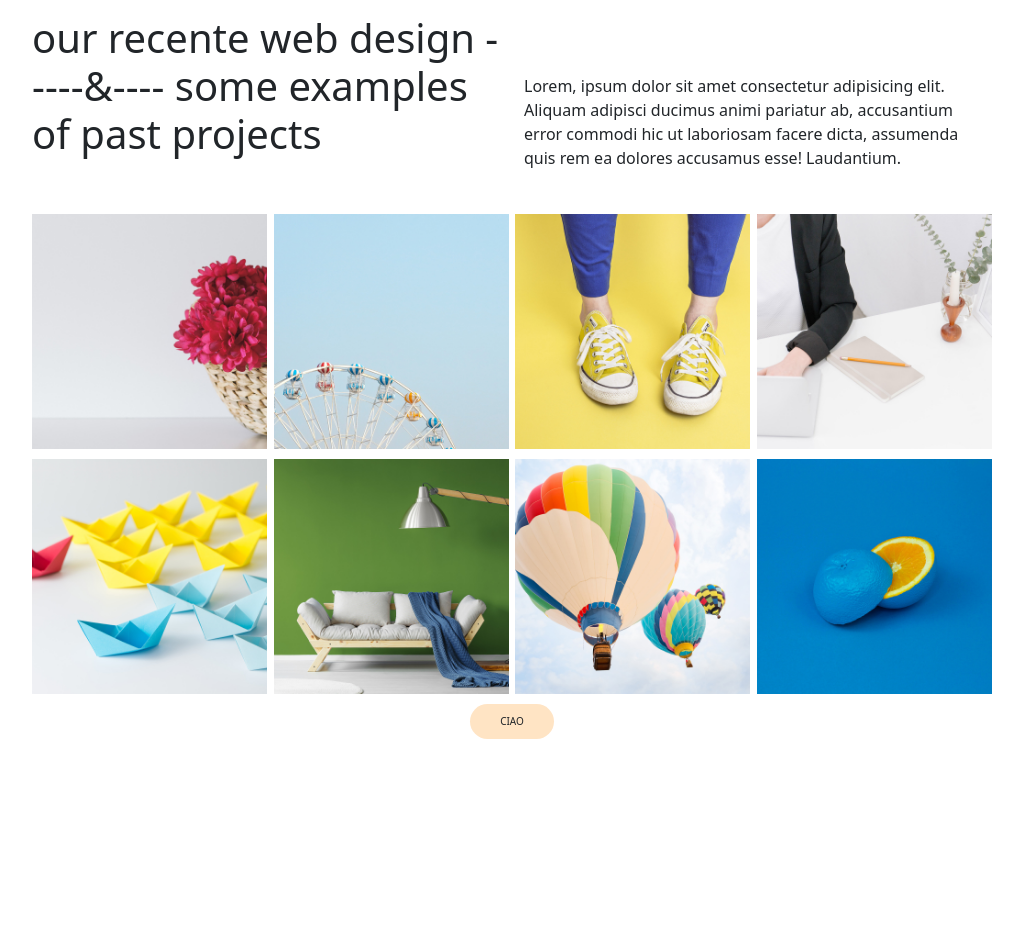
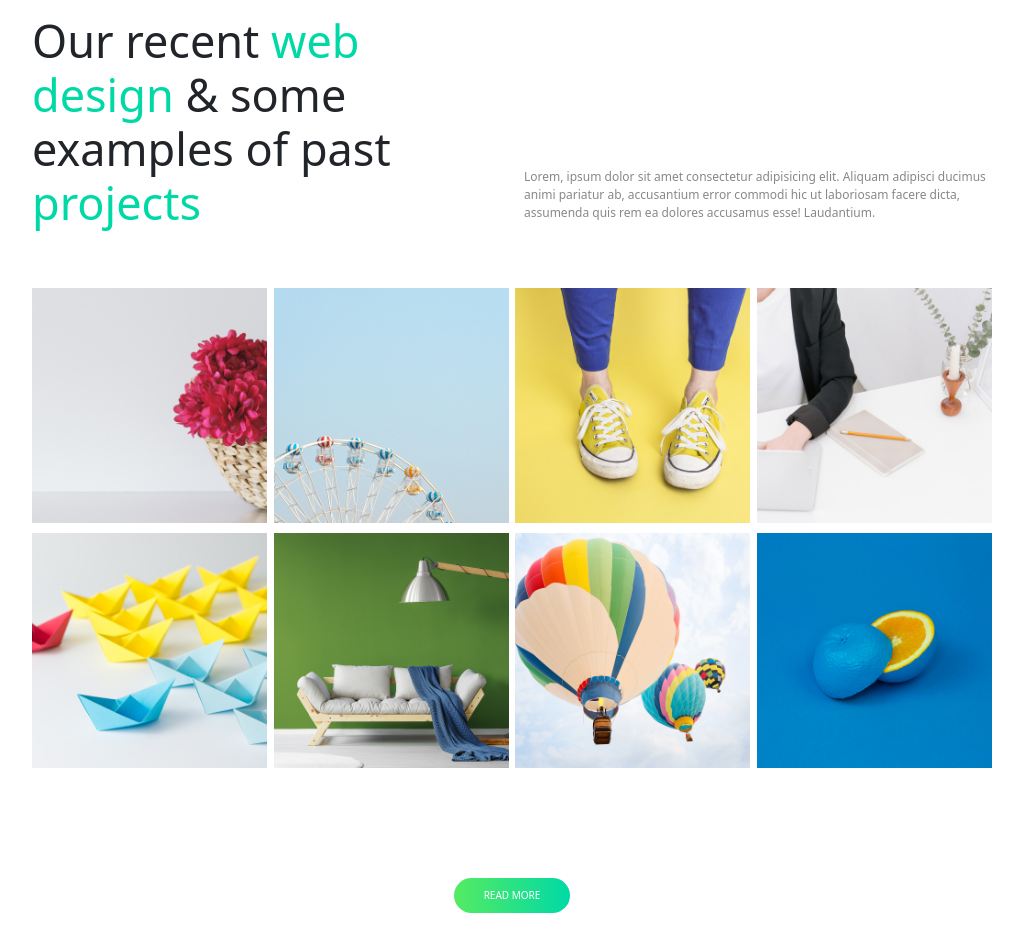
Before and after one commit to carlo-ddm/proj-html-vuejs, a Vue app: page / in a window 1280 px wide. Shown: the part 2551-3503 px from the top of the page, without its empty margins (128-1151 px from the left). Built offline with nearby package versions, Linux system fonts and the light colour scheme.

Commit message:
sistemazione sezione 3 con classi active

```diff
--- a/src/components/MainComp.vue
+++ b/src/components/MainComp.vue
@@ -70,24 +70,29 @@
 
   <!-- Sezione 3 -->
     <section id="sect-3">
+      <div class="cdd_container">
         <div class="top d-flex align-items-end">
-      <div class="cdd_container">
             <div class="row">
-          <div class="col-6 cd1">
-            <h1>our recente web design -----&---- some examples of past projects</h1>
+              <div class="col-6 colonna-sinistra">
+                <h1>Our recent <span>web design</span> & some examples of past <span>projects</span></h1>
               </div>
-          <div class="col-6 cd2 d-flex align-items-center">
+              <div class="col-6 colonna-destra d-flex align-items-end">
                 <p>Lorem, ipsum dolor sit amet consectetur adipisicing elit. Aliquam adipisci ducimus animi pariatur ab, accusantium error commodi hic ut laboriosam facere dicta, assumenda quis rem ea dolores accusamus esse! Laudantium.</p>
               </div>
             </div>
         </div>
+        <!-- BOTTOM -> SERIE di IMMAGINI -->
+        <div class="bottom wrapper d-flex flex-wrap justify-content-between">
+          <SectionCardsTwo v-for="(item, index) in pics" :key="`_index_${index}`" :item="item" />
+          <div class="custom_container w-100 d-flex justify-content-center">
+            <div
+            @click="isActive3 = !isActive3"
+            :class="{'active' : isActive3}"
+             class="cd-btn">read more</div>
           </div>
-    <div class="bottom cdd_container wrapper d-flex flex-wrap justify-content-between">
-      <SectionCardsTwo v-for="(item, index) in pics" :key="`_index_${index}`" :item="item" />
         </div>
-    <div class="container d-flex justify-content-center">
-      <div class="cd-btn">ciao</div>
       </div>
+
   </section>
 
   <!-- SEZIONE 4 -->
@@ -245,6 +250,7 @@ export default {
         active: 'active',
         isActive: false,
         isActive2: false,
+        isActive3: false,
 
         cards: [
           {
@@ -309,6 +315,7 @@ export default {
 // import Utilities
 @import '../assets/styles/utilities.scss';
 
+// CLASSI DINAMICHE
 .active {
   box-shadow: 0 0 25px #dedede;
 }
@@ -397,21 +404,35 @@ export default {
 
 // SEZIONE 3
 #sect-3 {
+  padding: 100px 0 180px;
   width: 100%;
-  height: 1500px;
+  .cdd_container {
     .top {
-    height: calc(20%);
-    .cdd_container {
-      height: 200px;
-      .col-6.cd2 {
-        padding-top: 60px;
+      padding-bottom: 50px;
+      .colonna-sinistra {
+
+        h1 {
+          font-size: 45px;
+          font-weight: 300;
+          span {
+            color: $primary-color;
           }
         }
       }
+
+      .colonna-destra {
+        p {
+          @include paragr
+        }
+      }
+    }
+  }
+
+  .custom_container {
+    margin: 100px 0;
     .cd-btn {
-    display: flex;
-    justify-self: center;
-    background-color: bisque;
+      @include grad
+    }
   }
 }
 
```
Lines whose indentation alone changed are shown as unchanged.
